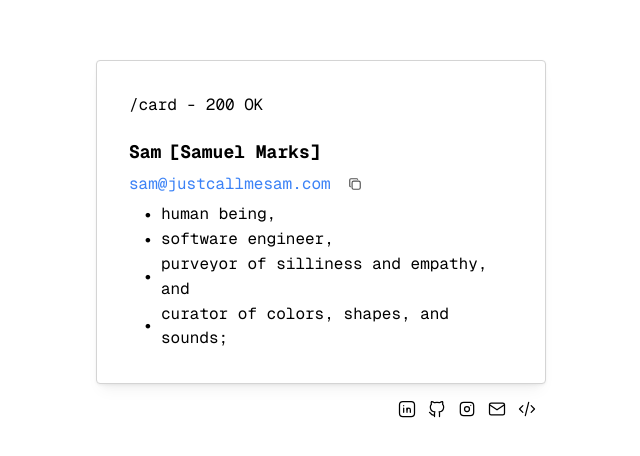
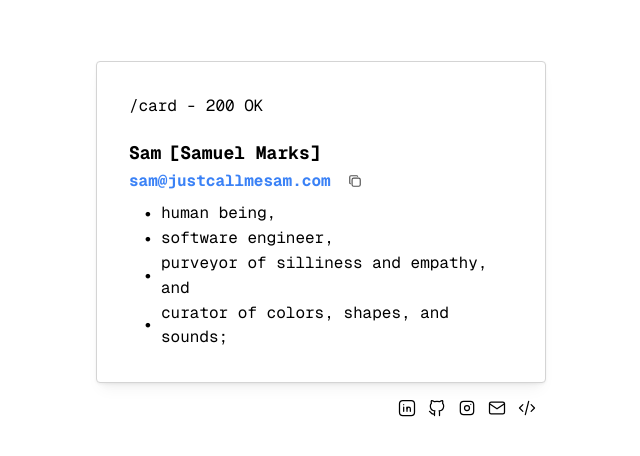
Before and after one commit to thesammarks/jcms, a Next.js app: page /card in a window 1280 px wide. Shown: the part 178-634 px from the top of the page, without its empty margins (319-959 px from the left). Built offline with nearby package versions, Linux system fonts and the light colour scheme.

Commit message:
component styling

```diff
--- a/app/components/CardContent.tsx
+++ b/app/components/CardContent.tsx
@@ -13,14 +13,16 @@ export default function CardContent() {
     return (
         <div className="flex flex-col gap-5">
             <Text>/card - 200 OK</Text>
-            <div className="flex flex-col gap-1">
+            <div className="flex flex-col gap-1.5">
                 <div className="flex flex-col">
-                    <div className="flex gap-2">
-                        <Text size="lg" fw={700}>Sam</Text>
-                        <Text size="lg" fw={700}>[Samuel Marks]</Text>
+                    <div className="flex flex-col">
+                        <div className="flex gap-2">
+                            <Text size="lg" fw={700}>Sam</Text>
+                            <Text size="lg" fw={700}>[Samuel Marks]</Text>
+                        </div>
                     </div>
+                    <LinkCopy displayText="sam@justcallmesam.com" url="mailto:sam@justcallmesam.com"/>
                 </div>
-                <LinkCopy displayText="sam@justcallmesam.com" url="mailto:sam@justcallmesam.com"/>
                 <BulletedList items={items}/>
             </div>
         </div>
--- a/app/components/LinkCopy.tsx
+++ b/app/components/LinkCopy.tsx
@@ -14,7 +14,7 @@ export default function LinkCopy(props: LinkCopyProps) {
     return (
         <div className="flex items-center gap-2.5">
             <a className="text-blue-500" href={props.url}>
-                <Text>{props.displayText}</Text>
+                <Text fw={700}>{props.displayText}</Text>
             </a>
             <CopyButton value={config.EMAIL_ADDRESS} timeout={2000}>
                 {({ copied, copy }) => (
```
